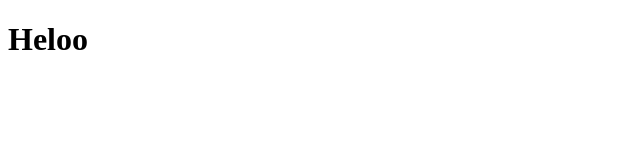
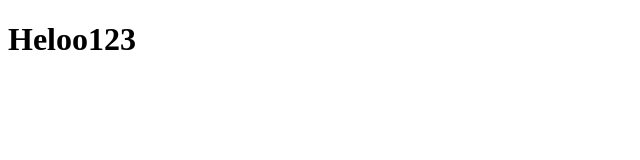
Before and after one commit to 0panfredrik/SE, a plain HTML site: page index.html in a window 1280 px wide. Shown: the full height of the page, 0-640 px from the left. Drawn offline with Linux system fonts and the light colour scheme.

Commit message:
second commit

```diff
--- a/index.html
+++ b/index.html
@@ -5,7 +5,7 @@
     </head>
     <body>
         <h1>
-            Heloo
+            Heloo123
         </h1>
     </body>
 </html>
```
